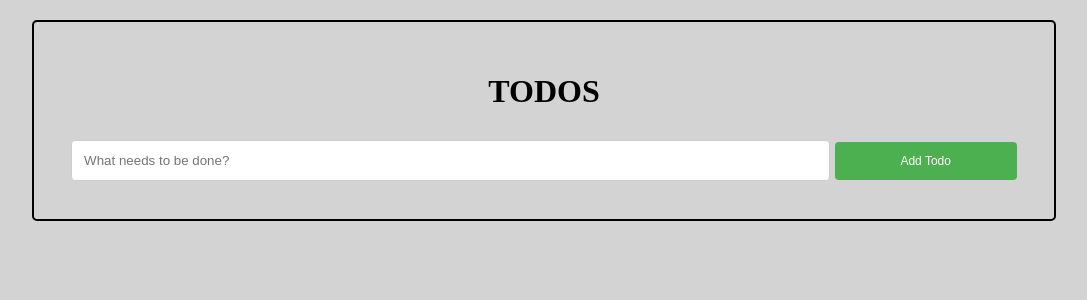
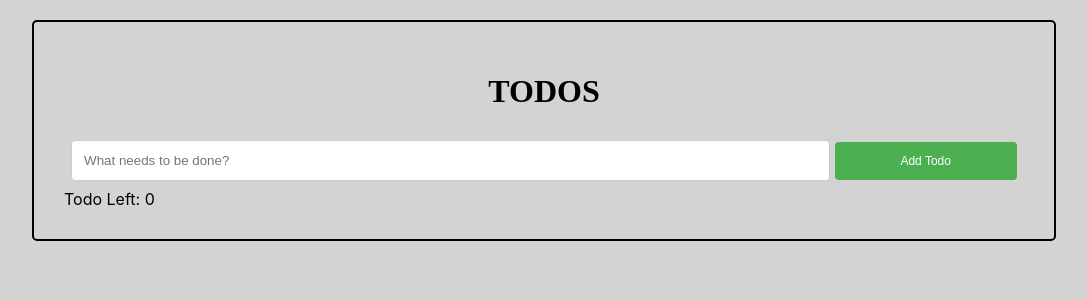
Before and after one commit to kishorchouhan/todo_using_react-and-redux, a React (Create React App) app: page / in a window 1280 px wide. Shown: the top 300 px of the page, without its empty margins (96-1183 px from the left). Built offline with nearby package versions, Linux system fonts and the light colour scheme.

Commit message:
Todo left implimented.

```diff
--- a/src/components/TodoList.js
+++ b/src/components/TodoList.js
@@ -32,18 +32,19 @@ class TodoList extends Component {
   //       }
   //     })
   //   }));
-  // };-----
-
-  // updateTodoToShow = input => {
-  //   this.setState({
-  //     todoToShow: input
-  //   });
   // };
 
   // handleDeleteTodo = id => {
   //   this.setState(state => ({
   //     todos: state.todos.filter(todo => todo.id !== id)
   //   }));
+  // };
+  //-----
+
+  // updateTodoToShow = input => {
+  //   this.setState({
+  //     todoToShow: input
+  //   });
   // };
 
   // removeAllDoneTodo = () => {
@@ -67,6 +68,48 @@ class TodoList extends Component {
             onDelete={() => this.props.handleDeleteTodo(todo.id)}
           />
         ))}
+
+        <div className="footer">
+          <div className="todo-left">
+            Todo Left: {todos.filter(todo => !todo.done).length}
+          </div>
+          {/* <div className="all-active-done">
+            <button
+              className="all"
+              onClick={() => this.updateTodoToShow("all")}
+            >
+              All
+            </button>
+            <button
+              className="active"
+              onClick={() => this.updateTodoToShow("active")}
+            >
+              Active
+            </button>
+            <button
+              className="done"
+              onClick={() => this.updateTodoToShow("done")}
+            >
+              Done
+            </button>
+          </div> */}
+          {/* <div className="toggle-all">
+            <button
+              className="toggle-all-btn"
+              onClick={() =>
+                this.setState(state => ({
+                  todos: state.todos.map(todo => ({
+                    ...todo,
+                    done: state.toggleAllDone
+                  })),
+                  toggleAllDone: !state.toggleAllDone
+                }))
+              }
+            >
+              Toggle All Done: {`${this.state.toggleAllDone}`}
+            </button>
+          </div> */}
+        </div>
       </div>
     );
   }
```
